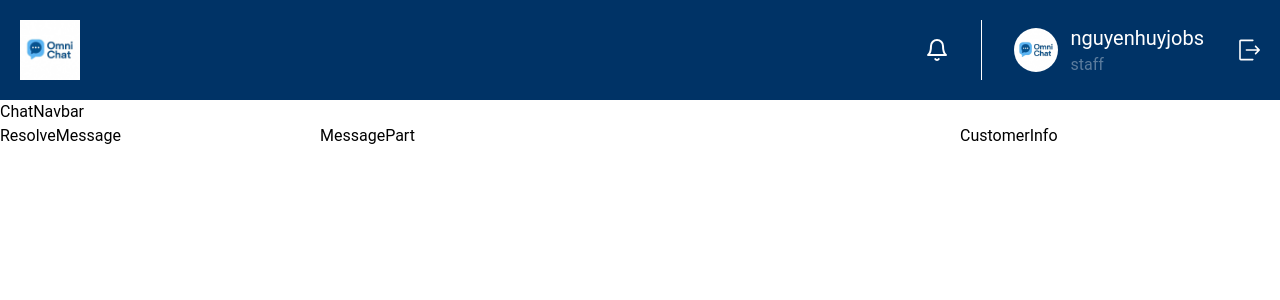
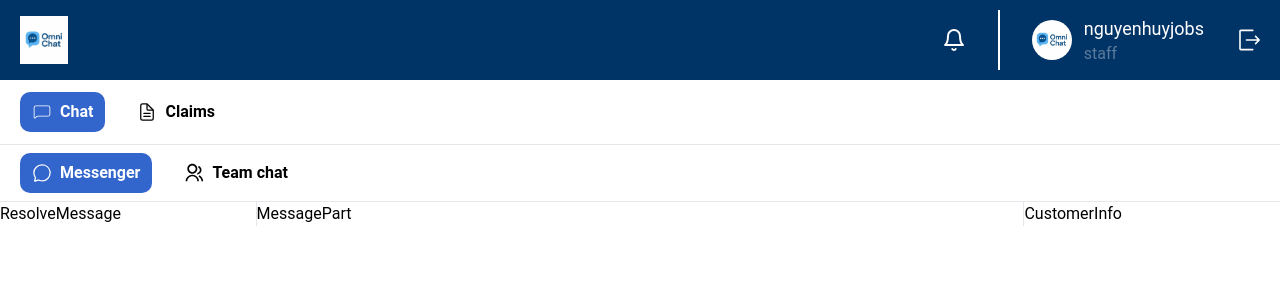
Before and after one commit to huynguyenj/omni-chat-web, a React (Vite) app: page /chat in a window 1280 px wide. Shown: the top 300 px of the page. Built offline with nearby package versions, Linux system fonts and the light colour scheme.

Commit message:
chat-page/huy: tab navbar and message navbar ui finish

```diff
--- a/src/components/navigation/MainNavbar.tsx
+++ b/src/components/navigation/MainNavbar.tsx
@@ -5,15 +5,15 @@ import { RxExit } from 'react-icons/rx'
 
 export default function MainNavbar() {
   return (
-    <div className="sticky flex items-center justify-between top-0 w-full h-25 bg-primary px-5">
-      <img src={Logo} alt="Logo" loading='lazy' className='w-15 h-15' />
+    <div className="sticky flex items-center justify-between top-0 w-full h-20 bg-primary px-5">
+      <img src={Logo} alt="Logo" loading='lazy' className='w-12 h-12' />
       <div className='flex items-center justify-between gap-8'>
         <FiBell className='w-6 h-6 text-white'/>
         <div className='h-15 w-[0.1rem] bg-white'></div>
         <div className='flex items-center gap-3'>
-          <img src={Logo} alt="avatar" loading='lazy' className='w-11 h-11 rounded-full' />
+          <img src={Logo} alt="avatar" loading='lazy' className='w-10 h-10 rounded-full' />
           <div className=''>
-            <p className='text-m-body-desktop text- text-white'>nguyenhuyjobs</p>
+            <p className='text-sm-body-desktop text-white'>nguyenhuyjobs</p>
             <p className='text-foreground-light-blue'>staff</p>
           </div>
         </div>
--- a/src/features/chat/components/ChatNavbar.tsx
+++ b/src/features/chat/components/ChatNavbar.tsx
@@ -1,6 +1,19 @@
+import { useState } from 'react'
+import { messageItem } from '../const/chat-navbar-item'
 
 export default function ChatNavbar() {
+  const [tabChoice, setTabChoice] = useState(messageItem[0].name.toLocaleLowerCase())
+  const handleChoose = (selected: string) => {
+    setTabChoice(selected)
+  }
   return (
-    <div>ChatNavbar</div>
+    <div className="flex gap-5 py-2 px-5 border-b border-gray-200 w-full">
+      {messageItem.map((item) => (
+        <div key={item.name} className={`flex items-center gap-2 ${tabChoice === item.name.toLocaleLowerCase() ? 'bg-secondary text-white' : 'bg-white text-black'} px-3 py-2 rounded-[10px] cursor-pointer`} onClick={() => handleChoose(item.name.toLocaleLowerCase())}>
+          <item.icon className="text-[1.25rem]"/>
+          <p className="font-bold">{item.name}</p>
+        </div>
+      ))}
+    </div>
   )
 }
--- a/src/features/chat/components/TabNavbar.tsx
+++ b/src/features/chat/components/TabNavbar.tsx
@@ -1,7 +1,19 @@
-import React from 'react'
+import { useState } from 'react'
+import { navbarItems } from '../const/chat-navbar-item'
 
 export default function TabNavbar() {
+  const [tabChoice, setTabChoice] = useState(navbarItems[0].name.toLocaleLowerCase())
+  const handleChoose = (selected: string) => {
+    setTabChoice(selected)
+  }
   return (
-    <div></div>
+    <div className="flex gap-5 py-3 px-5 border-b border-gray-200 w-full">
+      {navbarItems.map((item) => (
+        <div key={item.name} className={`flex items-center gap-2 ${tabChoice === item.name.toLocaleLowerCase() ? 'bg-secondary text-white' : 'bg-white text-black'} px-3 py-2 rounded-[10px] cursor-pointer`} onClick={() => handleChoose(item.name.toLocaleLowerCase())}>
+          <item.icon className="text-[1.25rem]"/>
+          <p className="font-bold">{item.name}</p>
+        </div>
+      ))}
+    </div>
   )
 }
--- a/src/features/chat/const/chat-navbar-item.ts
+++ b/src/features/chat/const/chat-navbar-item.ts
@@ -1,6 +1,8 @@
 import { CiChat1 } from 'react-icons/ci'
 import type { IconType } from 'react-icons/lib'
 import { IoDocumentTextOutline } from 'react-icons/io5'
+import { IoChatbubbleOutline } from 'react-icons/io5'
+import { RiGroupLine } from 'react-icons/ri'
 
 type NavbarItemType = {
   name: string,
@@ -10,3 +12,8 @@ export const navbarItems: NavbarItemType[] = [
   { name: 'Chat', icon: CiChat1 },
   { name: 'Claims', icon: IoDocumentTextOutline }
 ]
+
+export const messageItem: NavbarItemType[] = [
+  { name: 'Messenger', icon: IoChatbubbleOutline },
+  { name: 'Team chat', icon: RiGroupLine }
+]
--- a/src/features/chat/layouts/ChatLayout.tsx
+++ b/src/features/chat/layouts/ChatLayout.tsx
@@ -12,10 +12,10 @@ export default function ChatLayout() {
         <ChatNavbar/>
       </div>
       <div className='flex'>
-        <div className='flex-1'>
+        <div className='flex-1 border-r border-gray-200 h-full'>
           <ResolveMessage/>
         </div>
-        <div className='flex-2'>
+        <div className='flex-3 border-r border-gray-200 h-full'>
           <MessagePart/>
         </div>
         <div className='flex-1'>
```
